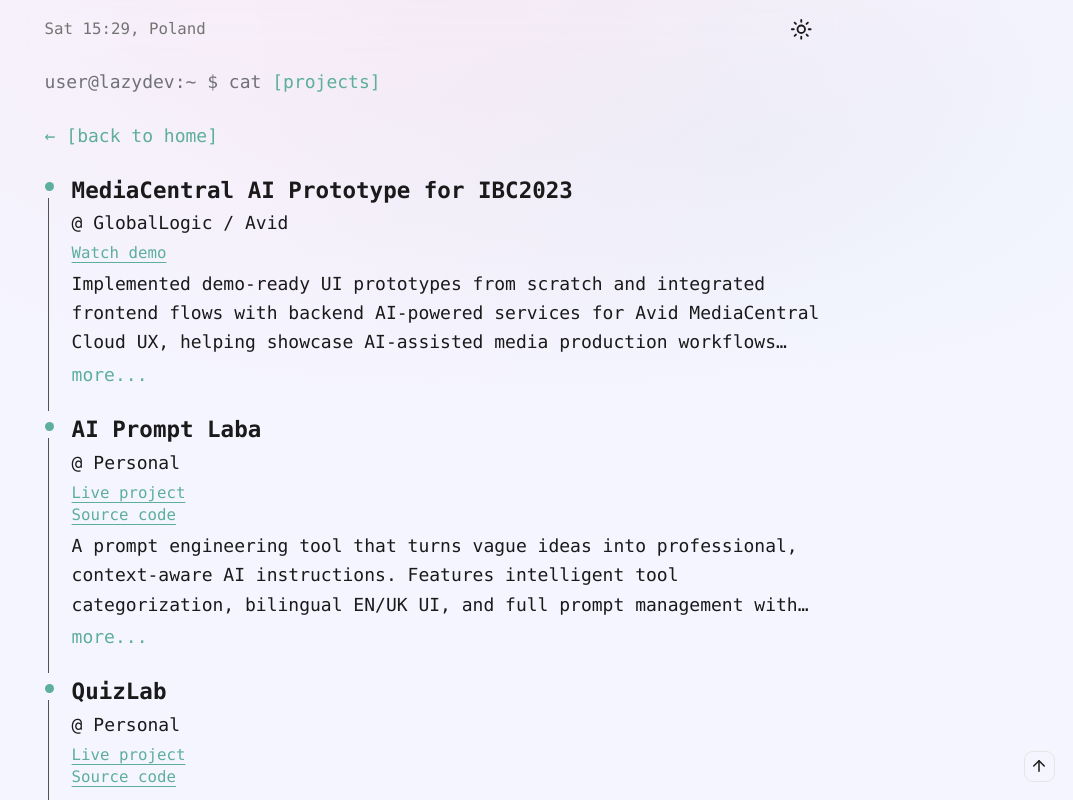
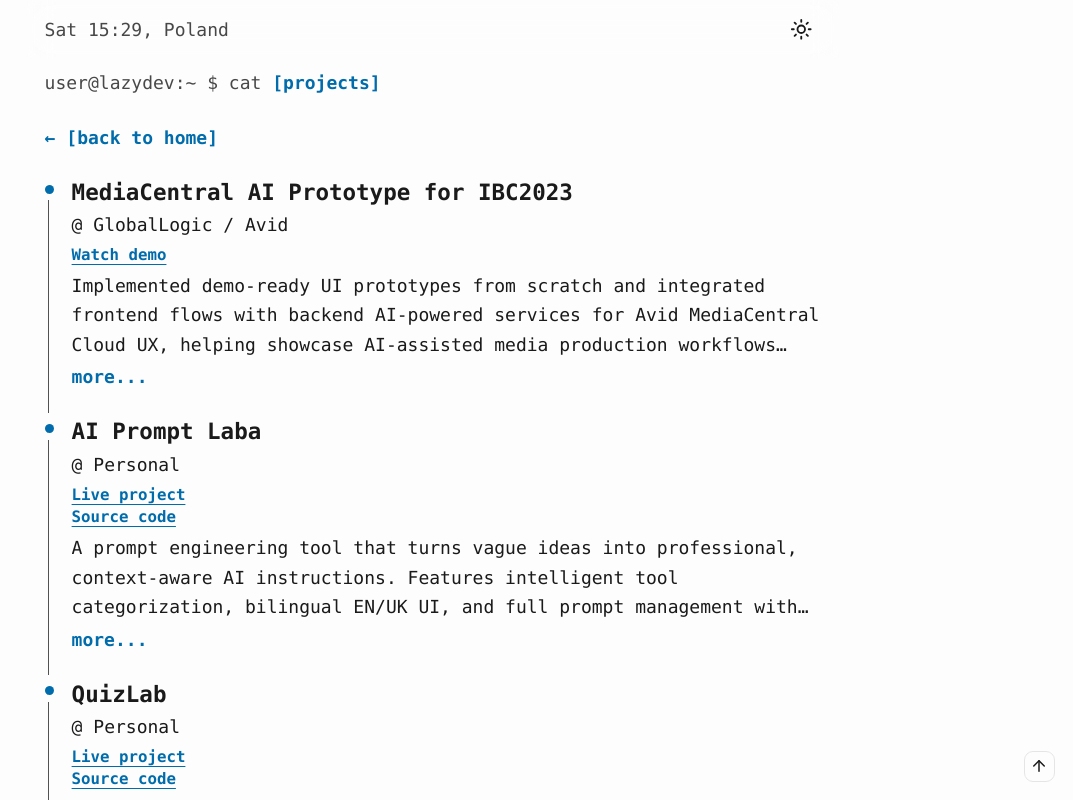
Before and after one commit to LazyMisha/mike-landing, a Next.js app: page /projects in a window 1280 px wide. Shown: the top 800 px of the page, without its empty margins (207-1280 px from the left). Built offline with nearby package versions, Linux system fonts and the light colour scheme.

Commit message:
Refactor styles across components: update accent colors to brand colors and enhance text styles for consistency

```diff
--- a/src/app/cv-preview/page.tsx
+++ b/src/app/cv-preview/page.tsx
@@ -14,10 +14,10 @@
 };
 
 const accentLinkClassName =
-  'font-medium text-(--accent-green) transition-colors duration-200 hover:text-(--accent-green-hover) focus:underline focus:outline-none';
+  'font-semibold text-(--brand) transition-colors duration-200 hover:text-(--brand-hover) focus:underline focus:outline-none';
 
 const downloadLinkClassName =
-  'mt-5 inline-flex rounded-sm border border-(--accent-green) px-4 py-2 text-sm font-semibold text-(--accent-green) transition-colors duration-200 hover:bg-(--accent-green) hover:text-black focus:outline-none focus:ring-2 focus:ring-(--accent-green) focus:ring-offset-2 focus:ring-offset-background';
+  'mt-5 inline-flex rounded-sm border border-(--brand) px-4 py-2 text-sm font-semibold text-(--brand) transition-colors duration-200 hover:bg-(--brand) hover:text-black focus:outline-none focus:ring-2 focus:ring-(--brand) focus:ring-offset-2 focus:ring-offset-background';
 
 interface CvSectionProps {
   title: string;
--- a/src/app/globals.css
+++ b/src/app/globals.css
@@ -48,17 +48,8 @@
 }
 
 :root {
-  --background: #f5f5ff;
-  --background-gradient: radial-gradient(
-    ellipse 80% 60% at 50% 0%,
-    rgba(255, 183, 197, 0.16),
-    transparent 70%
-  ),
-  radial-gradient(
-    ellipse 60% 40% at 75% 15%,
-    rgba(173, 216, 230, 0.12),
-    transparent 70%
-  );
+  --background: #fdfdfd;
+  --background-gradient: none;
   --foreground: #1a1a1a;
   --card: #ffffff;
   --card-foreground: #1a1a1a;
@@ -69,7 +60,7 @@
   --secondary: oklch(0.97 0 0);
   --secondary-foreground: oklch(0.205 0 0);
   --muted: oklch(0.97 0 0);
-  --muted-foreground: oklch(0.556 0 0);
+  --muted-foreground: oklch(0.4 0 0);
   --accent: oklch(0.97 0 0);
   --accent-foreground: oklch(0.205 0 0);
   --destructive: oklch(0.577 0.245 27.325);
@@ -90,8 +81,8 @@
   --sidebar-accent-foreground: oklch(0.205 0 0);
   --sidebar-border: oklch(0.922 0 0);
   --sidebar-ring: oklch(0.708 0 0);
-  --accent-green: #5DAE9E;
-  --accent-green-hover: #4C9D8D;
+  --brand: #006cac;
+  --brand-hover: #005a94;
 }
 
 .dark {
@@ -131,8 +122,8 @@
   --sidebar-accent-foreground: oklch(0.985 0 0);
   --sidebar-border: oklch(1 0 0 / 10%);
   --sidebar-ring: oklch(0.556 0 0);
-  --accent-green: #7DD3C8;
-  --accent-green-hover: #6CC2B7;
+  --brand: #7DD3C8;
+  --brand-hover: #6CC2B7;
 }
 
 @layer base {
--- a/src/components/BackLink.tsx
+++ b/src/components/BackLink.tsx
@@ -10,7 +10,7 @@
     <div className="mb-4 md:mb-6">
       <Link
         href={href}
-        className="font-medium text-(--accent-green) transition-colors duration-200 inline-block cursor-pointer focus:underline focus:outline-none"
+        className="font-semibold text-(--brand) transition-colors duration-200 inline-block cursor-pointer focus:underline focus:outline-none"
       >
         ← {label}
       </Link>
--- a/src/components/CliNavigation.tsx
+++ b/src/components/CliNavigation.tsx
@@ -13,7 +13,7 @@
           <Link
             key={link.label}
             href={link.href}
-            className="font-medium text-(--accent-green) transition-colors duration-200 inline-block cursor-pointer focus:underline focus:outline-none"
+            className="font-semibold text-(--brand) transition-colors duration-200 inline-block cursor-pointer focus:underline focus:outline-none"
           >
             {link.label}
           </Link>
--- a/src/components/Footer.tsx
+++ b/src/components/Footer.tsx
@@ -5,7 +5,7 @@
 export function Footer() {
   return (
     <footer className="mt-auto px-4 py-2 max-w-[75ch] mx-auto w-full">
-      <div className="flex items-center justify-center gap-1.5 text-xs text-muted-foreground tracking-wide min-h-9">
+      <div className="flex items-center justify-center gap-1.5 text-xs text-muted-foreground leading-relaxed min-h-9">
         <span>{footerLabels.builtWith}</span>
         {buildTools.map((tool, index) => (
           <span key={tool.name} className="contents">
--- a/src/components/LiveClock.tsx
+++ b/src/components/LiveClock.tsx
@@ -22,5 +22,5 @@
     return () => clearInterval(interval);
   }, []);
 
-  return <div className="text-sm text-muted-foreground">{dateTime}</div>;
+  return <div className="text-muted-foreground leading-relaxed">{dateTime}</div>;
 }
--- a/src/components/TerminalPrompt.tsx
+++ b/src/components/TerminalPrompt.tsx
@@ -7,11 +7,11 @@
 
 export default function TerminalPrompt({ command, argument }: TerminalPromptProps) {
   return (
-    <div className="text-zinc-500 dark:text-zinc-600 pb-4 md:pb-6">
+    <div className="text-muted-foreground leading-relaxed pb-4 md:pb-6">
           {terminalPrompt} {command}
           {argument ? ' ' : null}
           {argument ? (
-            <span className="font-medium text-(--accent-green) transition-colors duration-200 inline-block cursor-pointer focus:underline focus:outline-none">
+            <span className="font-semibold text-(--brand) transition-colors duration-200 inline-block cursor-pointer focus:underline focus:outline-none">
               {argument}
             </span>
           ) : null}
--- a/src/components/TimelineCard.tsx
+++ b/src/components/TimelineCard.tsx
@@ -53,7 +53,7 @@
               href={liveHref}
               target="_blank"
               rel="noopener noreferrer"
-              className="font-medium text-(--accent-green) hover:text-(--accent-green-hover) transition-colors duration-200 underline underline-offset-4"
+              className="font-semibold text-(--brand) hover:text-(--brand-hover) transition-colors duration-200 underline underline-offset-4"
             >
               {liveLabel || 'Live project'}
             </a>
@@ -63,7 +63,7 @@
               href={sourceHref}
               target="_blank"
               rel="noopener noreferrer"
-              className="font-medium text-(--accent-green) hover:text-(--accent-green-hover) transition-colors duration-200 underline underline-offset-4"
+              className="font-semibold text-(--brand) hover:text-(--brand-hover) transition-colors duration-200 underline underline-offset-4"
             >
               Source code
             </a>
@@ -75,7 +75,7 @@
       </Body>
       <Link
         href={linkHref}
-        className="font-medium text-(--accent-green) hover:text-(--accent-green-hover) transition-colors duration-200 inline-block cursor-pointer focus:underline focus:outline-none self-start"
+        className="font-semibold text-(--brand) hover:text-(--brand-hover) transition-colors duration-200 inline-block cursor-pointer focus:underline focus:outline-none self-start"
         aria-label={ariaLabels.readMoreAbout(title, company)}
       >
         more...
--- a/src/components/TimelineDetail.tsx
+++ b/src/components/TimelineDetail.tsx
@@ -86,7 +86,7 @@
                   href={item.liveHref}
                   target="_blank"
                   rel="noopener noreferrer"
-                  className="font-medium text-(--accent-green) hover:text-(--accent-green-hover) transition-colors duration-200 underline underline-offset-4"
+                  className="font-semibold text-(--brand) hover:text-(--brand-hover) transition-colors duration-200 underline underline-offset-4"
                 >
                   {item.liveLabel || 'Live project'}
                 </a>
@@ -96,7 +96,7 @@
                   href={item.sourceHref}
                   target="_blank"
                   rel="noopener noreferrer"
-                  className="font-medium text-(--accent-green) hover:text-(--accent-green-hover) transition-colors duration-200 underline underline-offset-4"
+                  className="font-semibold text-(--brand) hover:text-(--brand-hover) transition-colors duration-200 underline underline-offset-4"
                 >
                   Source code
                 </a>
--- a/src/components/TimelineSection.tsx
+++ b/src/components/TimelineSection.tsx
@@ -7,7 +7,7 @@
     <div className="relative mb-4 md:mb-6">
       {/* Green dot marker */}
       <span
-        className="absolute left-0 top-1.5 w-2 h-2 bg-(--accent-green) rounded-full"
+        className="absolute left-0 top-1.5 w-2 h-2 bg-(--brand) rounded-full"
         aria-hidden="true"
       />
       {/* Vertical line segment with small gap from dot */}
--- a/src/components/ui/button.tsx
+++ b/src/components/ui/button.tsx
@@ -4,7 +4,7 @@
 import { cn } from "@/lib/utils"
 
 const buttonVariants = cva(
-  "group/button inline-flex shrink-0 items-center justify-center rounded-lg border border-transparent bg-clip-padding text-sm font-medium whitespace-nowrap transition-all outline-none select-none focus-visible:border-ring focus-visible:ring-3 focus-visible:ring-ring/50 active:not-aria-[haspopup]:translate-y-px disabled:pointer-events-none disabled:opacity-50 aria-invalid:border-destructive aria-invalid:ring-3 aria-invalid:ring-destructive/20 dark:aria-invalid:border-destructive/50 dark:aria-invalid:ring-destructive/40 [&_svg]:pointer-events-none [&_svg]:shrink-0 [&_svg:not([class*='size-'])]:size-4",
+  "group/button inline-flex shrink-0 items-center justify-center rounded-lg border border-transparent bg-clip-padding text-sm font-semibold whitespace-nowrap transition-all outline-none select-none focus-visible:border-ring focus-visible:ring-3 focus-visible:ring-ring/50 active:not-aria-[haspopup]:translate-y-px disabled:pointer-events-none disabled:opacity-50 aria-invalid:border-destructive aria-invalid:ring-3 aria-invalid:ring-destructive/20 dark:aria-invalid:border-destructive/50 dark:aria-invalid:ring-destructive/40 [&_svg]:pointer-events-none [&_svg]:shrink-0 [&_svg:not([class*='size-'])]:size-4",
   {
     variants: {
       variant: {
```
Also changed, not shown: 1 other file (tests, documents, lock files or other folders).
